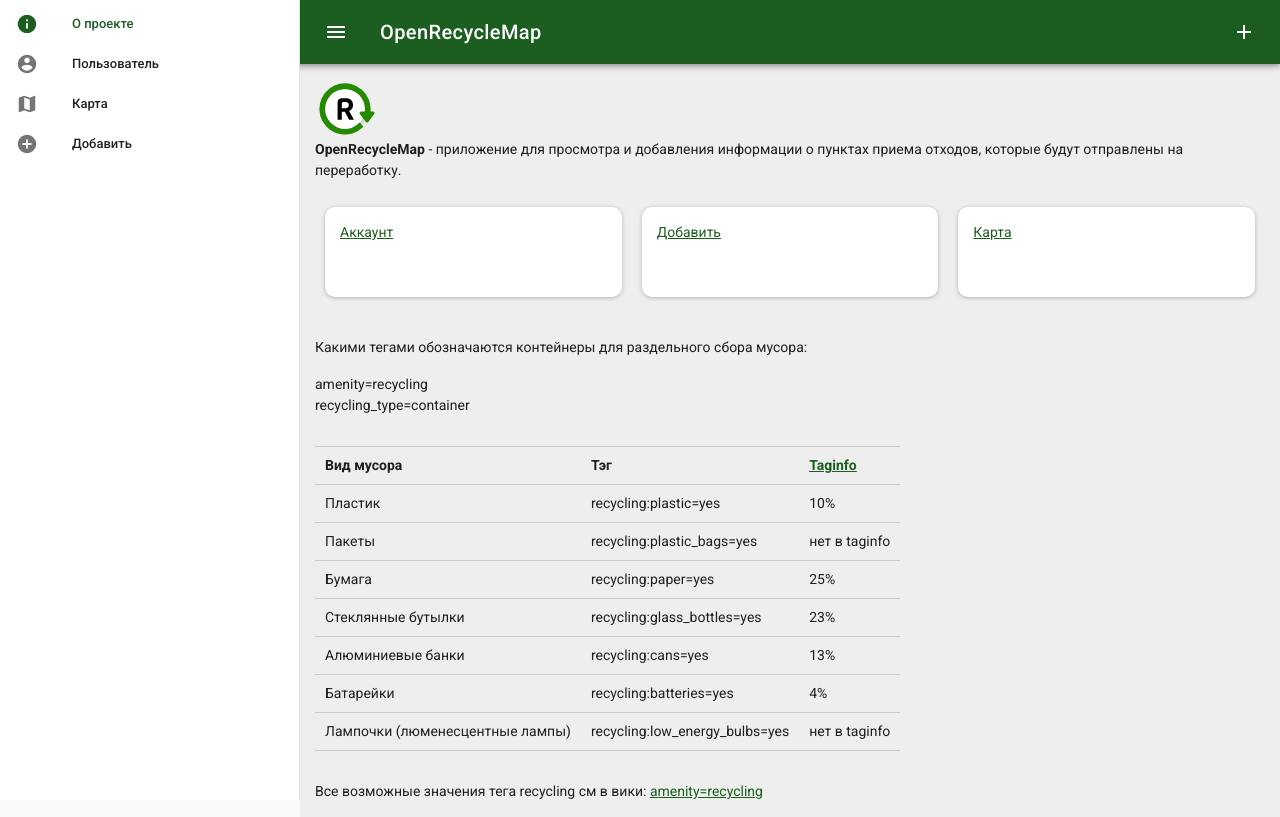
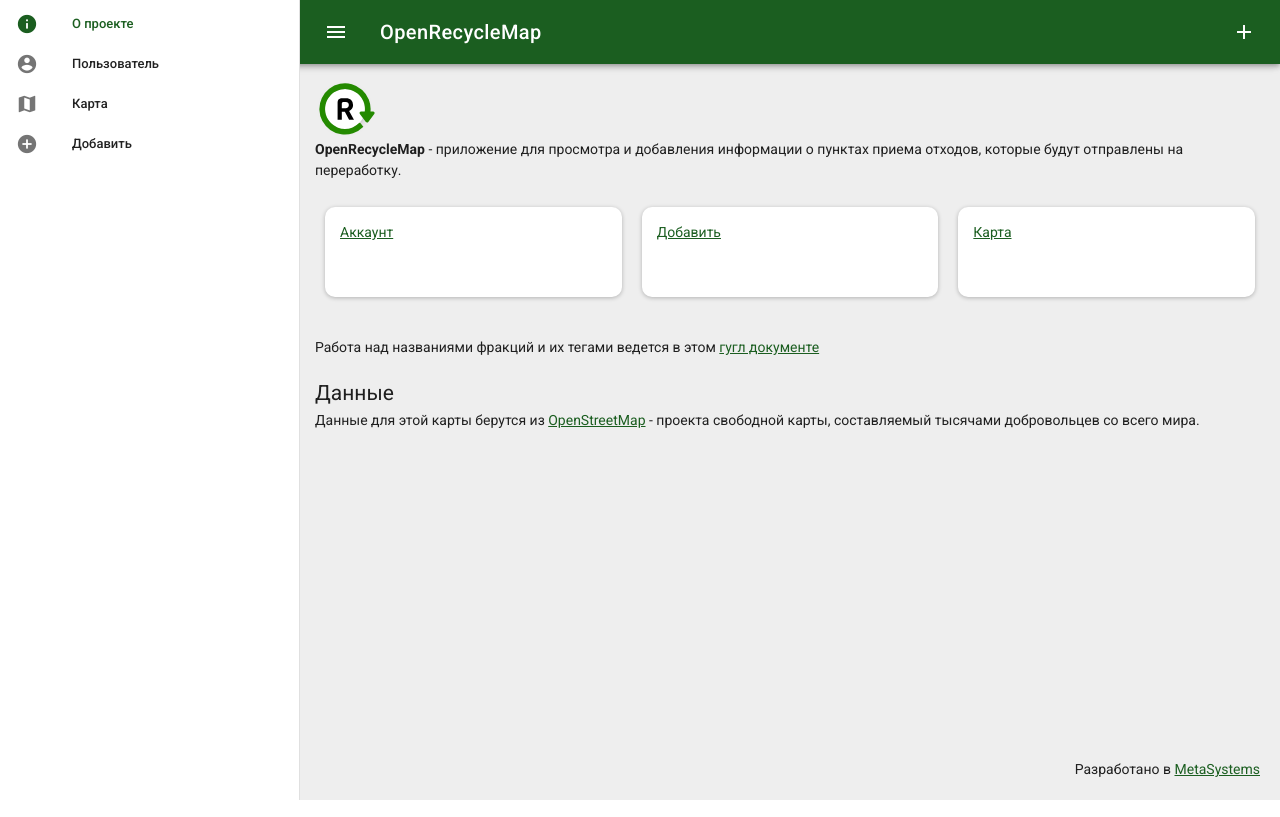
Before and after one commit to meta-systems/openrecyclemap, a Vue app: page /about in a window 1280 px wide. Built offline with nearby package versions, Linux system fonts and the light colour scheme.

Commit message:
about, filters refactor

```diff
--- a/src/components/About.vue
+++ b/src/components/About.vue
@@ -9,24 +9,17 @@
             <router-link class="box_item" to="/map">Карта</router-link>
 
         </div>
+     Работа над названиями фракций и их тегами ведется в этом <a rel="noopener" href="https://docs.google.com/document/d/1Ma4ku0M1T7Y-CYaA-d2-IDL-iJ1uGgOH5HlW3vfLWXQ/edit?usp=sharing" target="_blank">гугл документе</a>
 
-        <p>Какими тегами обозначаются контейнеры для раздельного сбора мусора:</p>
-        amenity=recycling<br/>
-        recycling_type=container
-        <table>
-            <tr class="thead"><td>Вид мусора</td><td>Тэг</td><td><a rel="noopener" href="https://taginfo.openstreetmap.org/tags/amenity=recycling#combinations" target="_blank">Taginfo</a></td></tr>
-            <tr><td>Пластик</td><td>recycling:plastic=yes</td><td>10%</td></tr>
-            <!-- <tr><td>Пластиковые бутылки</td><td>recycling:plastic_bottles=yes</td><td>5%</td></tr> -->
-            <tr><td>Пакеты</td><td>recycling:plastic_bags=yes</td><td>нет в taginfo</td></tr>
-            <tr><td>Бумага</td><td>recycling:paper=yes</td><td>25%</td></tr>
-            <tr><td>Стеклянные бутылки</td><td>recycling:glass_bottles=yes</td><td>23%</td></tr>
-            <tr><td>Алюминиевые банки</td><td>recycling:cans=yes</td><td>13%</td></tr>
-            <tr><td>Батарейки</td><td>recycling:batteries=yes</td><td>4%</td></tr>
-            <tr><td>Лампочки (люменесцентные лампы)</td><td>recycling:low_energy_bulbs=yes</td><td>нет в taginfo</td></tr>
-        </table>
+     <h2>Данные</h2>
+         Данные для этой карты берутся из <a rel="noopener" href="https://www.openstreetmap.org/" target="_blank">OpenStreetMap</a> - проекта свободной карты, составляемый тысячами добровольцев со всего мира.
+        <div class="dev_box">
+            Разработано в <a rel="noopener" href="https://msys.pro/" target="_blank">MetaSystems</a>
+        </div>
 
-        Все возможные значения тега recycling см в вики: <a rel="noopener" href="https://wiki.openstreetmap.org/wiki/RU:Tag:amenity%3Drecycling" target="_blank">amenity=recycling</a>
     </div>
+
+
 </template>
 
 <script>
@@ -45,6 +38,16 @@
 </script>
 
 <style>
+    .dev_box {
+        position:absolute;
+        bottom:20px;
+        right:20px;
+        margin-top:30px;
+    }
+    h2 {
+        margin-top:20px;
+        font-weight: normal;
+    }
     table {
         border-collapse: collapse;
         margin:30px 0;
--- a/src/components/NodesFilter.vue
+++ b/src/components/NodesFilter.vue
@@ -46,11 +46,29 @@
 </script>
 
 <style scoped>
+
     .map_filters {
         background:white;
         height:115px;
         display:flex;
         overflow-x: auto;
+        position:absolute;
+        left:20px;
+        bottom:20px;
+        border-radius:8px;
+        right:20px;
+        overflow-y:hidden;
+    }
+    @media screen and (max-width: 700px) {
+        .map_filters {
+            bottom:70px;
+            right:20px;
+        }
+    }
+    @media screen and (min-width: 700px) {
+        .map_filters {
+            right:auto;
+        }
     }
     .map_filter:hover {
         background-color:#eee;
```
Also changed, not shown: src/components/LeafletMap.vue (+7 -1 lines), src/components/Map.vue (+8 -4 lines).
